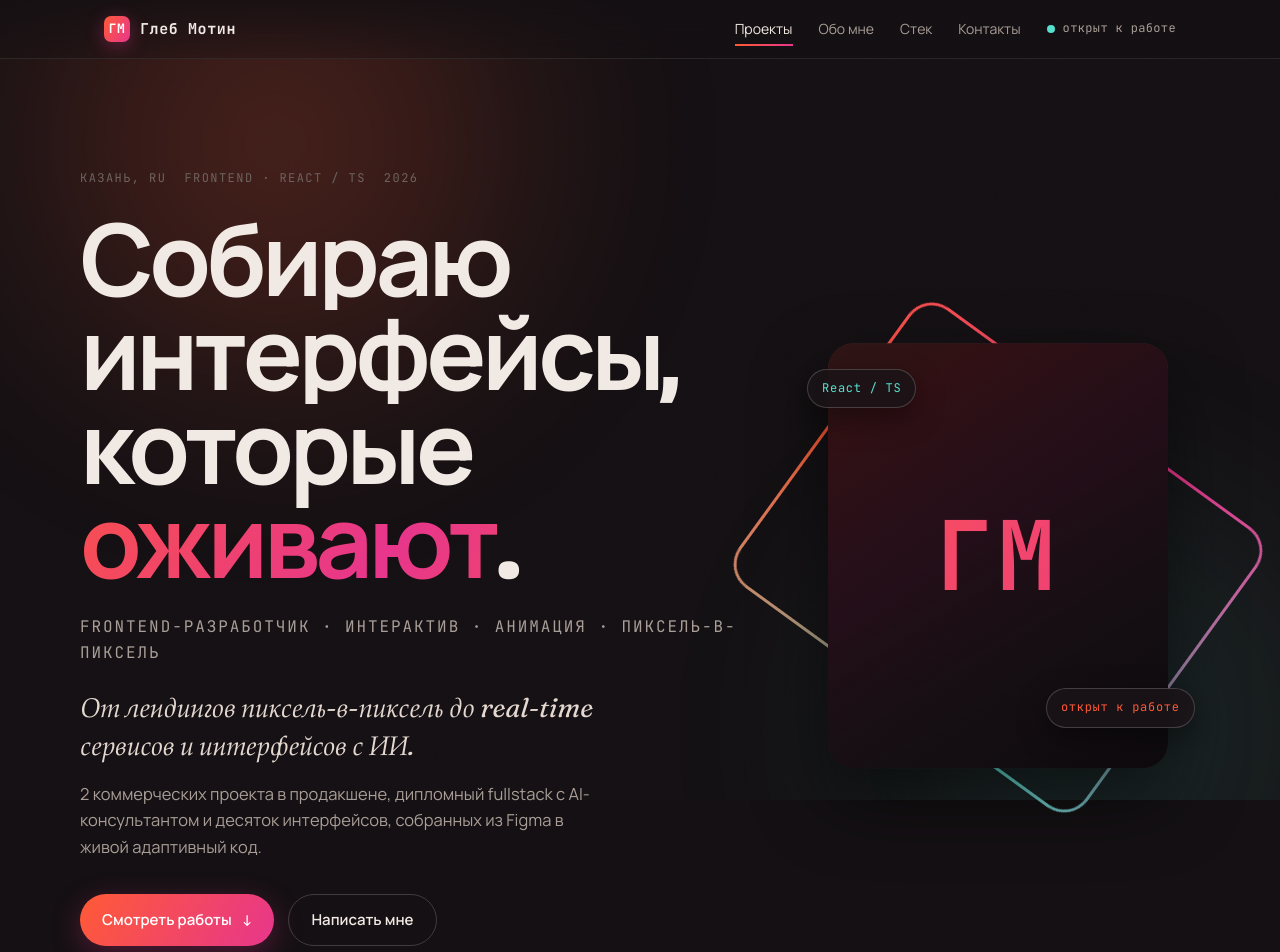
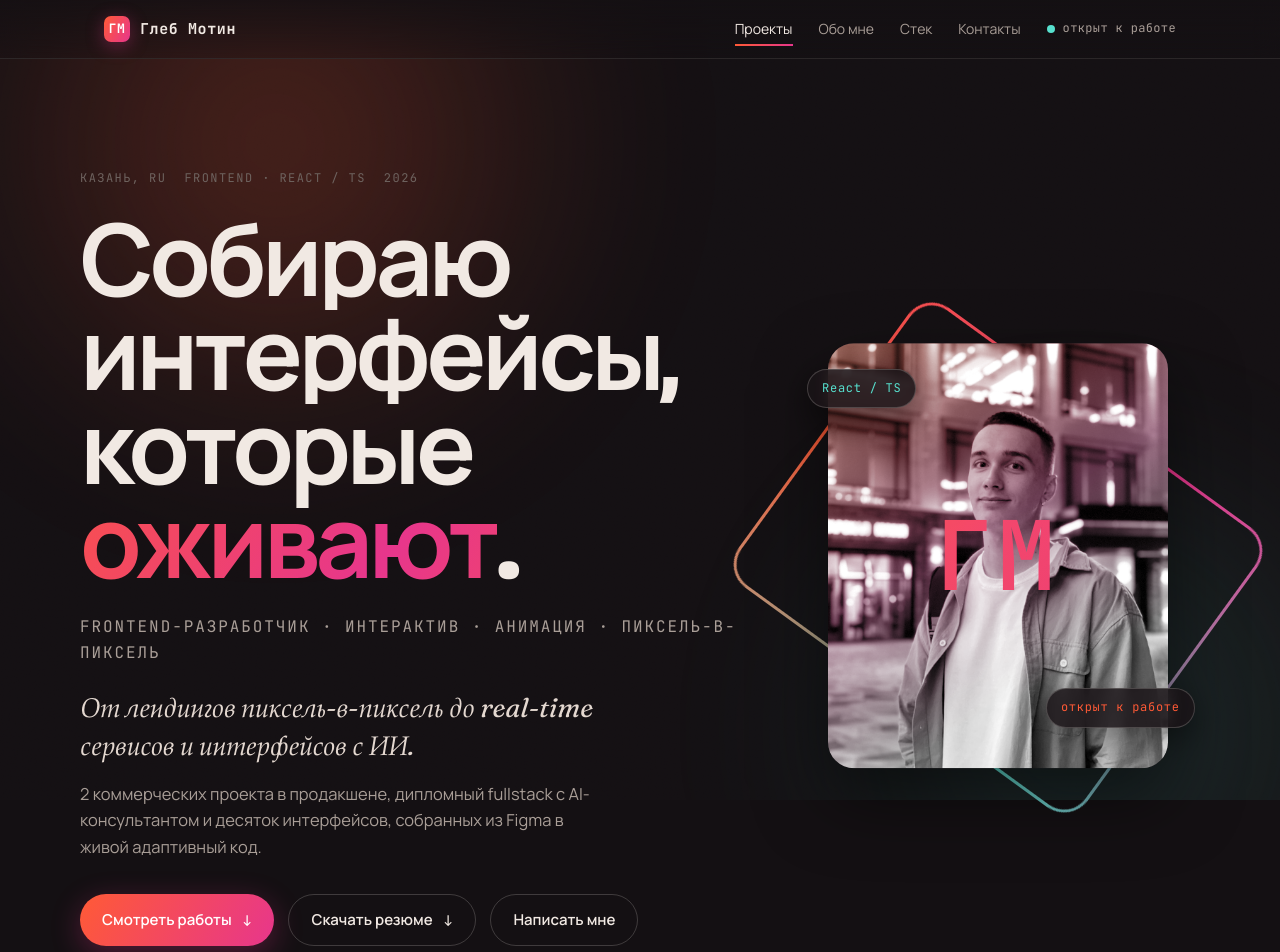
Before and after one commit to harryof/harryof, a plain HTML site: page index.html in a window 1280 px wide. Shown: the top 952 px of the page. Drawn offline with nearby package versions, Linux system fonts and the light colour scheme.

Commit message:
Портфолио: фото в hero, кнопки скачивания резюме, папка assets (фото + резюме PDF)

```diff
--- a/index.html
+++ b/index.html
@@ -225,6 +225,7 @@
         <p class="sub fade-up d4">2 коммерческих проекта в продакшене, дипломный fullstack с AI-консультантом и десяток интерфейсов, собранных из Figma в живой адаптивный код.</p>
         <div class="cta-row fade-up d4">
           <a class="btn btn-primary magnetic" href="#work">Смотреть работы <span aria-hidden="true">↓</span></a>
+          <a class="btn btn-ghost magnetic" href="assets/Gleb_Motin_Resume.pdf" download>Скачать резюме <span aria-hidden="true">↓</span></a>
           <a class="btn btn-ghost magnetic" href="mailto:motingleb04@gmail.com">Написать мне</a>
         </div>
       </div>
@@ -233,7 +234,7 @@
         <div class="portrait">
           <div class="portrait-ring" aria-hidden="true"></div>
           <div class="portrait-inner">
-            <img class="portrait-img" src="me.jpg" alt="Глеб Мотин" onerror="this.style.display='none'">
+            <img class="portrait-img" src="assets/me.jpg" alt="Глеб Мотин" onerror="this.style.display='none'">
             <div class="portrait-fallback" aria-hidden="true">ГМ</div>
           </div>
           <span class="float-pill p1">React / TS</span>
@@ -435,6 +436,7 @@
       <a class="clink" href="https://t.me/glebmotin" target="_blank" rel="noopener">Telegram · @glebmotin</a>
       <a class="clink" href="https://github.com/harryof" target="_blank" rel="noopener">GitHub · harryof</a>
       <a class="clink" href="https://www.linkedin.com/in/gleb-motin-23428b412" target="_blank" rel="noopener">LinkedIn</a>
+      <a class="clink" href="assets/Gleb_Motin_Resume.pdf" download>📄 Резюме · PDF</a>
       <a class="clink" href="tel:+79872240475">+7 987 224-04-75</a>
     </div>
   </section>
```
Also changed, not shown: assets/me.jpg (added), 1 other file.
